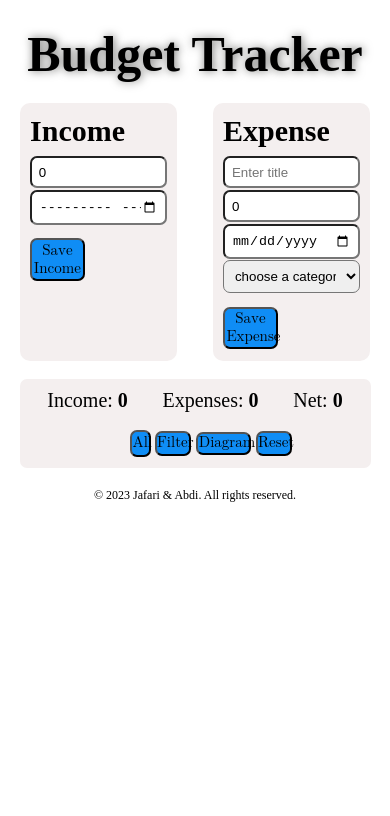
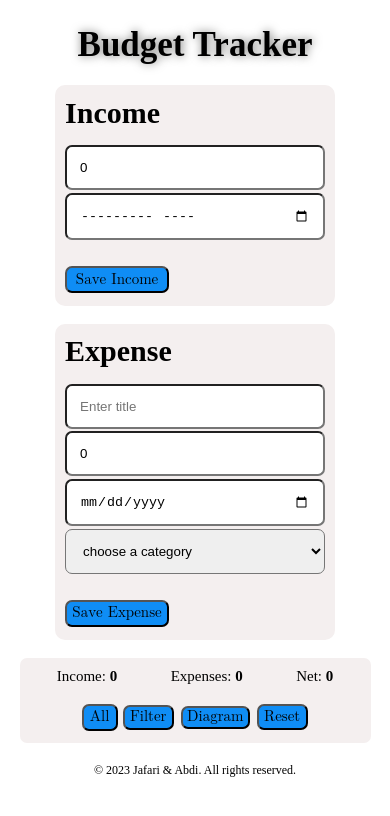
Before and after one commit to md-jafari/BudgetApp, a website: page index.html in a window 390 px wide. Drawn offline with nearby package versions, Linux system fonts and the light colour scheme.

Commit message:
update budget app

```diff
--- a/index.html
+++ b/index.html
@@ -6,7 +6,7 @@
     <meta name="viewport" content="width=device-width, initial-scale=1.0">
     <meta name="description" content="Expense-tracking application to get hold of your economy">
     <title>Budget Application</title>
-    <link rel="stylesheet" href="style2.css">
+    <link rel="stylesheet" href="style.css">
     <link rel="preconnect" href="https://fonts.googleapis.com">
     <link rel="preconnect" href="https://fonts.gstatic.com" crossorigin>
     <link href="https://fonts.googleapis.com/css2?family=Oleo+Script&display=swap" rel="stylesheet">
--- a/style2.css
+++ b/style.css
@@ -95,7 +95,7 @@ span {
     grid-template:
         'a b c d';
     padding-top: 5%;
-    width: 40%;
+    width: 70%;
     margin-left: auto;
     margin-right: auto;
 }
@@ -209,3 +209,27 @@ footer{
     text-align: center;
     padding: 20px;
 }
+
+@media (max-width: 600px){
+
+    h1 {
+        font-size: 35px;
+    }
+    .input-container {
+        display: flex;
+        flex-direction: column;
+        align-items: center;
+
+    }
+    .budget-form, .expense-form{
+        width: 80%;
+        padding: 3%;
+    }
+    .expense-form{
+        margin-top: 5%;
+        margin-left: 0;
+    }
+    .net-container {
+        font-size: 15px;
+    }
+}
```
Also changed, not shown: tests/budget.spec.js (+1 -1 lines), July-Blog-Headers.png (deleted).
